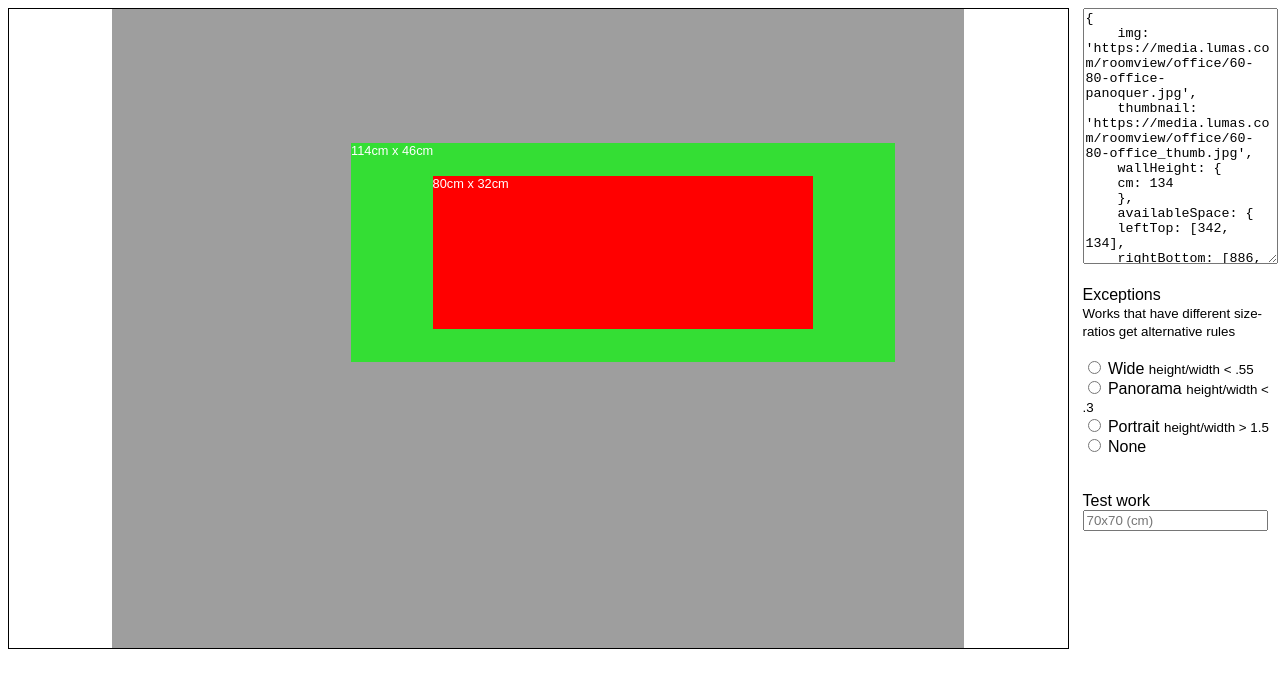
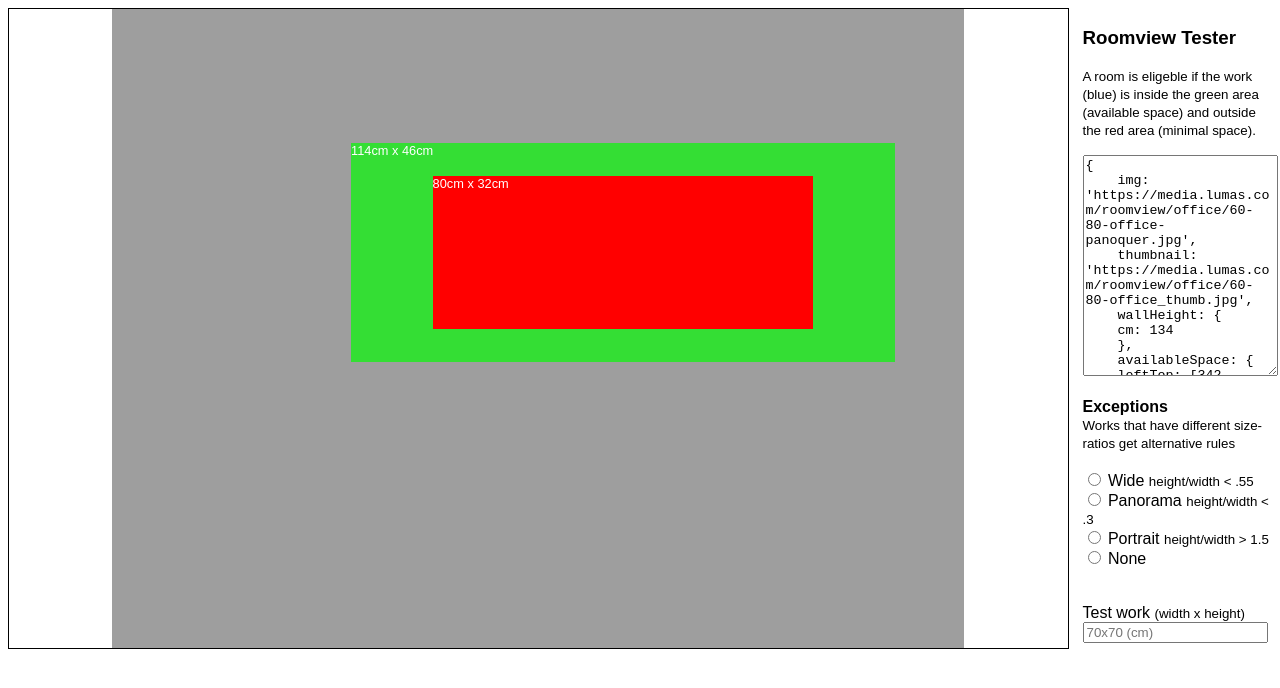
Before and after one commit to harm-github/roomview-tester, a plain HTML site: page index.html in a window 1280 px wide. Drawn offline with Linux system fonts and the light colour scheme.

Commit message:
Add some explainers

```diff
--- a/index.html
+++ b/index.html
@@ -23,7 +23,7 @@
       }
 
       textarea {
-        height: 250px;
+        height: 215px;
         width: 100%;
         max-width: var(--roomview-width);
       }
@@ -34,6 +34,8 @@
 <main>
     <roomview-preview></roomview-preview>
     <form action="">
+        <h3>Roomview Tester</h3>
+        <p><small>A room is eligeble if the work (blue) is inside the green area (available space) and outside the red area (minimal space).</small></p>
         <textarea name="config">
 {
     img: 'https://media.lumas.com/roomview/office/60-80-office-panoquer.jpg',
@@ -47,14 +49,14 @@
     }
 }
         </textarea>
-        <br><br>Exceptions<br><small>Works that have different size-ratios get alternative rules</small><br><br>
+        <br><br><b>Exceptions</b><br><small>Works that have different size-ratios get alternative rules</small><br><br>
         <label><input type="radio" name="exception" value="wide"> Wide <small>height/width < .55</small></label><br>
         <label><input type="radio" name="exception" value="panorama"> Panorama <small>height/width <
             .3</small></label><br>
         <label><input type="radio" name="exception" value="portrait"> Portrait <small>height/width > 1.5</small></label><br>
         <label><input type="radio" name="exception" value=""> None</label><br>
 
-        <br><br>Test work<br>
+        <br><br>Test work <small>(width x height)</small><br>
         <label><input type="text" placeholder="70x70 (cm)"></label>
     </form>
 </main>
```
